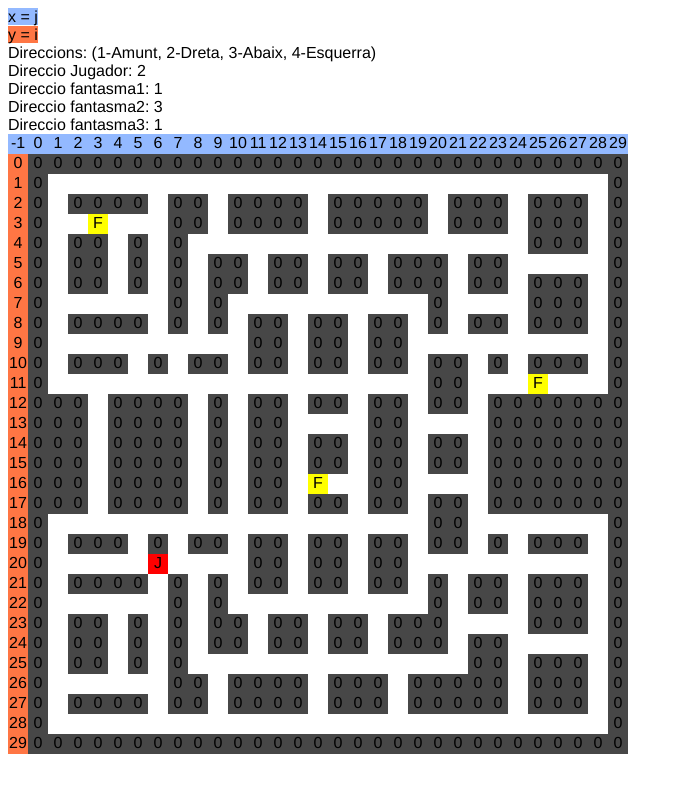
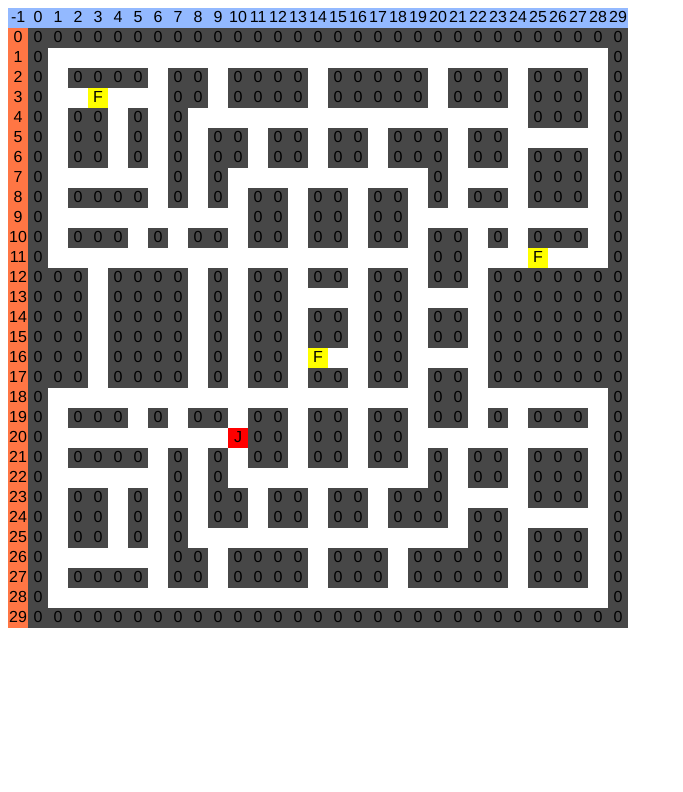
Before and after one commit to Syloid/pacman, a website: page public_html/index.html in a window 1280 px wide. Shown: the whole page, without its empty margins (0-683 px from the left). Drawn offline with Linux system fonts and the light colour scheme.

Commit message:
moviment cap amunt (esquerra) fet

```diff
--- a/public_html/index.html
+++ b/public_html/index.html
@@ -67,7 +67,21 @@ and open the template in the editor.
 
         //Mostra el tauler
         mostrarTauler();
+        console.log(jugador["y"]);
         //mostra el tauler girat cap a l'esquerra perque comença a mostrar a la posicio 0,0 (part inferior esquerra)
+        setInterval(moviment, 1000);
+        function moviment() {
+            if (tauler[jugador["y"] + 1][jugador["x"]] === 1) {//Si es pot anar amunt al menys un cop
+                posicioActual = jugador["y"];
+                    tauler[jugador["y"]][jugador["x"]] = 1;
+                    jugador["y"] = jugador["y"] + 1;
+                    tauler[jugador["y"]][jugador["x"]] = 'J';
+
+                    refrescarHTML();
+                    mostrarTauler();
+
+            }
+        }
 
         function assignarDireccioInicial(variable) {
             //Creem 4 variables per comptar quant espai lliure n'hi ha respecte al jugador o fantasma
@@ -134,7 +148,7 @@ and open the template in the editor.
         }
 
         function refrescarHTML() { //funcio per refrescar la pagina
-            document.body.innerHTML = '';
+            document.body.innerHTML ="<link rel='stylesheet' href='css/style.css'/>";
         }
 
         function inicialitzarCaracters() {
```
